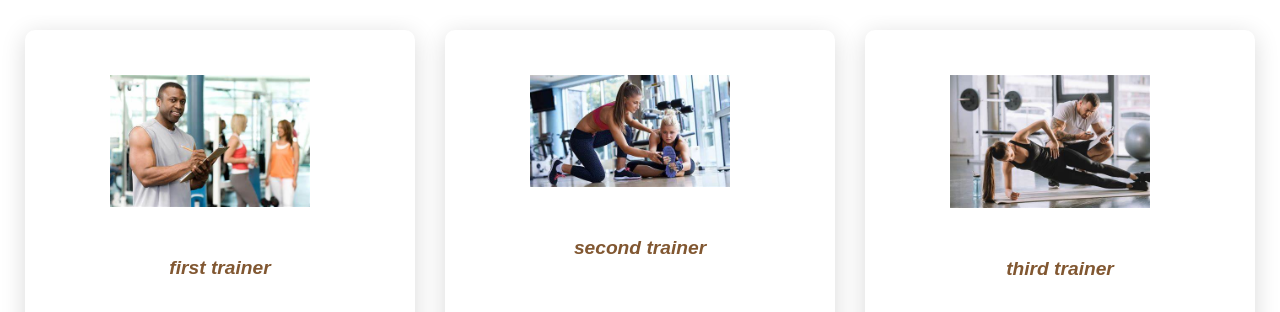
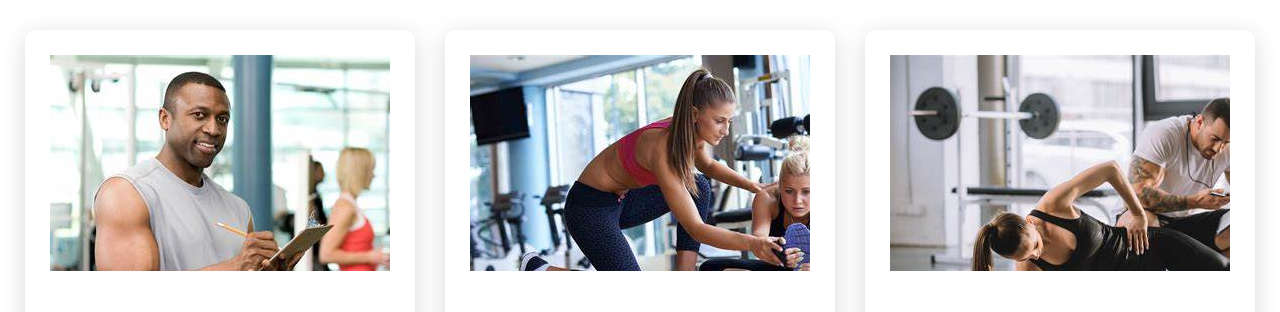
Before and after one commit to Vaniljbulle/XpertGym, a website: page frontend/trainers.html in a window 1280 px wide. Shown: the part 615-927 px from the top of the page. Drawn offline with Linux system fonts and the light colour scheme.

Commit message:
fix images in personal trainers

```diff
--- a/frontend/style.css
+++ b/frontend/style.css
@@ -482,6 +482,24 @@ span{
     height: 50vh;
 }
 
+.images1{
+    background: url(/img/trainer1.jpg);
+    height: 27vh;
+    width:"200px";
+}
+
+.images2{
+    background: url(/img/trainer2.jpg);
+    height: 27vh;
+    width:"200px";
+}
+
+.images3{
+    background: url(/img/trainer3.jpg);
+    height: 27vh;
+    width:"200px";
+}
+
 .about-trainer{
     position: absolute;
     top: 20%;
--- a/frontend/trainers.html
+++ b/frontend/trainers.html
@@ -24,7 +24,7 @@
 <!-- Banner intro with text -->
 <div class="banner">
     <div class="about">
-        <h2>Personal Trainers</h2>
+        <h2>Personal Trainers</h2><br>
         <p>There are plently of personal trainers here at Xpert gym!</p>
     </div>
 </div>
@@ -33,7 +33,7 @@
     <h2 class="title-trainer"> Personal Trainers </h2>
     <div class="content-trainer">
         <div class="card-trainer">
-            <img src="img/trainer1.jpg" width="200px" />
+            <div class="images1"></div>
             <div class="information">
                 <br><br><h3>first trainer</h3><br><br>
                 <h3>-------------------------------------</h3>
@@ -41,12 +41,12 @@
                     <a href="#"><i class="fa-brands fa-facebook"></i></a>
                     <a href="#"><i class="fab fa-instagram" aria-hidden="true"></i></a>
                     <a href="#"><i class="fab fa-twitter" aria-hidden="true"></i></a>
-                </div>
 
+            </div>
             </div>
         </div>
         <div class="card-trainer">
-            <img src="img/trainer2.jpg" width="200px" >
+            <div class="images2"></div>
             <div class="information">
                 <br><br><h3 >second trainer</h3><br><br>
                 <h3>-------------------------------------</h3>
@@ -59,7 +59,7 @@
             </div>
         </div>
         <div class="card-trainer">
-            <img src="img/trainer3.jpg" width="200px" >
+            <div class="images3"></div>
             <div class="information">
                 <br><br><h3 href=>third  trainer</h3><br><br>
                 <h3>-------------------------------------</h3>
```
Also changed, not shown: img/trainer1.jpg (renamed from frontend/img/trainer1.jpg), img/trainer2.jpg (renamed from frontend/img/trainer2.jpg), img/trainer3.jpg (renamed from frontend/img/trainer3.jpg).
